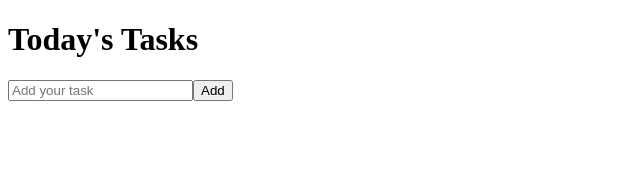
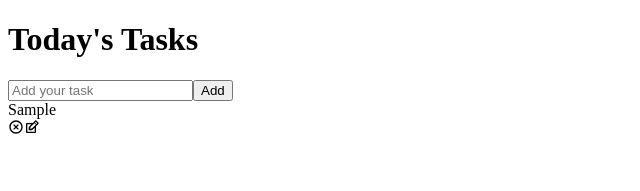
Before and after one commit to EstefaniaCK/todo-list-frontend, a React (Vite) app: page / in a window 1280 px wide. Both pictures are taken after typing "Sample" into the empty fields and a click on the button "Add". Shown: the top 191 px of the page, without its empty margins (0-640 px from the left). Built offline with nearby package versions, Linux system fonts and the light colour scheme.

Commit message:
typo fixed

```diff
--- a/src/components/Todo/Todo.jsx
+++ b/src/components/Todo/Todo.jsx
@@ -3,11 +3,22 @@
 import { RiCloseCircleLine } from 'react-icons/ri';
 import { TiEdit } from 'react-icons/ti';
 
-const Todo = () => {
+const Todo = ({ todos, completeTodo, removeTodo, updateTodo }) => {
     const [edit, setEdit] = useState({
         id: null,
         value: ''
     })
+    const submitUpdate = value => {
+        updateTodo(edit.id, value)
+        setEdit({
+            id: null,
+            value: ''
+        })
+    }
+
+    if (edit.id) {
+        return <TodoForm edit={edit} onSubmit={submitUpdate} />;
+    }
 
     return todos.map((todo, index) => (
         <div className={todo.isComplete ? 'todo-row complete' : 'todo-row'} key={index}>
@@ -15,8 +26,14 @@
                 {todo.text}
             </div>
             <div className='icons'>
-                <RiCloseCircleLine />
-                <TiEdit />
+                <RiCloseCircleLine
+                    onClick={() => removeTodo(todo.id)}
+                    className='delete-icon'
+                />
+                <TiEdit
+                    onClick={() => setEdit({ id: todo.id, value: todo.text })}
+                    className='edit-icon'
+                />
 
             </div>
         </div >
--- a/src/components/TodoList/TodoList.jsx
+++ b/src/components/TodoList/TodoList.jsx
@@ -1,5 +1,6 @@
 import React, { useState } from 'react';
 import TodoForm from '../TodoForm/TodoForm';
+import Todo from '../Todo/Todo';
 
 const TodoList = () => {
 
@@ -11,12 +12,41 @@
         const newTodos = [todo, ...todos]
 
         setTodos(newTodos)
+    };
+
+    const completeTodo = (id) => {
+        let updatedTodos = todos.map((todo) => {
+            if (todo.id === id) {
+                todo.isComplete = !todo.isComplete
+            }
+            return todo;
+        })
+        setTodos(updatedTodos);
+    }
+
+    const removeTodo = (id) => {
+        const removeArr = [...todos].filter((todo) => todo.id !== id)
+        setTodos(removeArr);
+    }
+
+    const updateTodo = (todoId, newValue) => {
+        if (!newValue.text || /^\s*$/.test(newValue.text)) {
+            return
+        }
+        setTodos((prev) => prev.map((item) => (item.id === todoId ? newValue : item)))
+
     }
 
     return (
         <div>
             <h1>Today's Tasks</h1>
             <TodoForm onSubmit={addTodo} />
+            <Todo
+                todos={todos}
+                completeTodo={completeTodo}
+                removeTodo={removeTodo}
+                updateTodo={updateTodo}
+            />
         </div>
     );
 };
```
